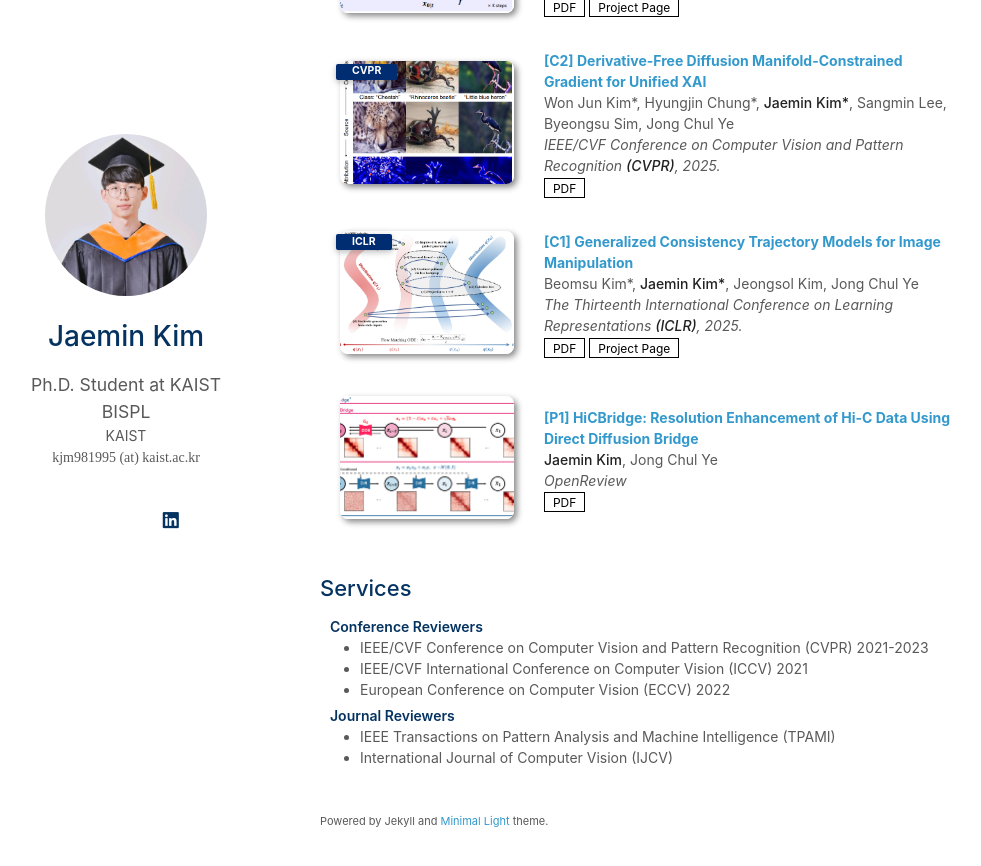
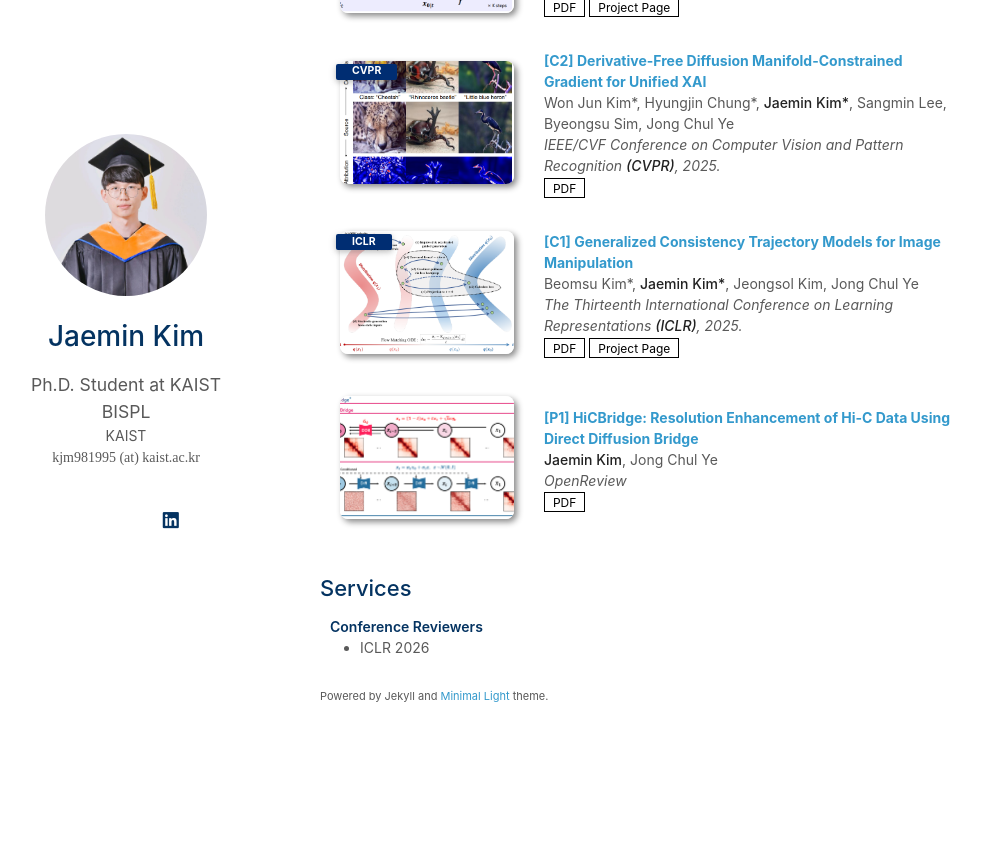
Before and after one commit to kjm981995/kjm981995.github.io, a Jekyll site: the page built from index.md, in a window 1280 px wide and 900 px high, scrolled down 1562 px. Shown: the top 866 px of the window, without its empty margins (150-1131 px from the left). Built offline with Jekyll 4.4.1, drawn with Linux system fonts in a browser that asks for light colours; a style sheet for code colours, icons or effects is not loaded; our own code applies the rules of GitHub Pages for plain Markdown files; after the commit the page ends 2337 px from its top, so only the background shows below that.

Commit message:
Update services.md

```diff
--- a/_includes/services.md
+++ b/_includes/services.md
@@ -3,14 +3,5 @@
 <h4 style="margin:0 10px 0;">Conference Reviewers</h4>
 
 <ul style="margin:0 0 5px;">
-  <li><a href="http://cvpr2023.thecvf.com/"><autocolor>IEEE/CVF Conference on Computer Vision and Pattern Recognition (CVPR) 2021-2023</autocolor></a></li>
-  <li><a href="http://iccv2021.thecvf.com/"><autocolor>IEEE/CVF International Conference on Computer Vision (ICCV) 2021</autocolor></a></li>
-  <li><a href="https://eccv2022.ecva.net/"><autocolor>European Conference on Computer Vision (ECCV) 2022</autocolor></a></li>
+  <li>ICLR 2026</li>
 </ul>
-
-<h4 style="margin:0 10px 0;">Journal Reviewers</h4>
-
-<ul style="margin:0 0 20px;">
-  <li><a href="https://www.computer.org/csdl/journal/tp"><autocolor>IEEE Transactions on Pattern Analysis and Machine Intelligence (TPAMI)</autocolor></a></li>
-  <li><a href="https://www.springer.com/journal/11263"><autocolor>International Journal of Computer Vision (IJCV)</autocolor></a></li>
-</ul>
```
